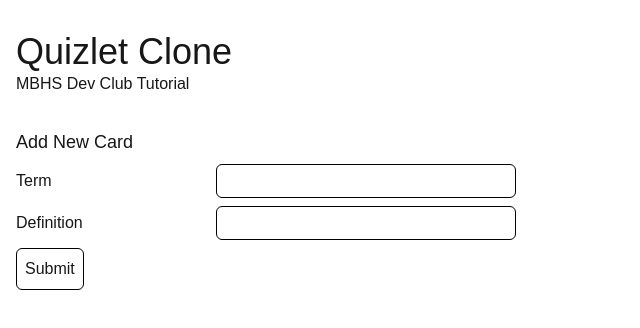
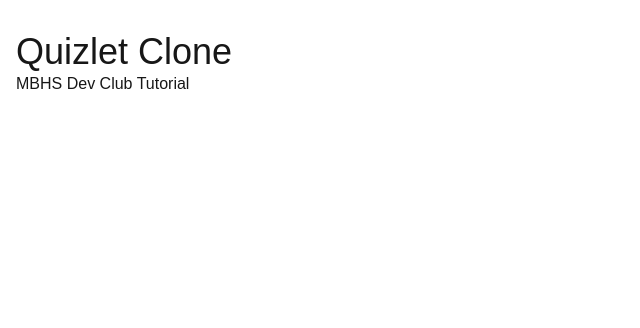
Before and after one commit to mbhsdev/quizlet, a Next.js app: page / in a window 1280 px wide. Shown: the top 328 px of the page, without its empty margins (0-640 px from the left). Built offline with nearby package versions, Linux system fonts and the light colour scheme.

Commit message:
reset page

```diff
--- a/app/page.tsx
+++ b/app/page.tsx
@@ -1,5 +1,3 @@
-"use client";
-
 import CircleButton from "@/components/CircleButton";
 import Flashcard from "@/components/Flashcard";
 import SubmitButton from "@/components/SubmitButton";
@@ -8,66 +6,10 @@
 import { useState } from "react";
 
 const Home = () => {
-  const [flashcards, setFlashcards] = useState<FlashcardType[]>([]);
-  const [side, setSide] = useState<"term" | "definition">("term");
-  const [currentCard, setCurrentCard] = useState<number>(0);
-  const [term, setTerm] = useState<string>("");
-  const [definition, setDefinition] = useState<string>("");
   return (
     <div className="px-4 py-8 h-screen">
       <h1 className="text-4xl">Quizlet Clone</h1>
       <p className="mb-8">MBHS Dev Club Tutorial</p>
-      {flashcards.length > 0 && (
-        <>
-          <Flashcard
-            flashcard={flashcards[currentCard]}
-            side={side}
-            setSide={setSide}
-          />
-          <div className="flex flex-row justify-between w-1/2 mt-8">
-            <CircleButton
-              onClick={() => {
-                console.log("Left");
-                if (currentCard > 0) setCurrentCard(currentCard - 1);
-              }}
-              text="<"
-            />
-            <p>Card: {currentCard}</p>
-            <CircleButton
-              onClick={() => {
-                console.log("Right");
-                if (currentCard < flashcards.length - 1)
-                  setCurrentCard(currentCard + 1);
-              }}
-              text=">"
-            />
-          </div>
-        </>
-      )}
-
-      <form
-        onSubmit={(e) => {
-          e.preventDefault();
-          setFlashcards([
-            ...flashcards,
-            { definition: definition, term: term },
-          ]);
-          setTerm("");
-          setDefinition("");
-        }}
-        className="mt-8"
-      >
-        <h2 className="text-lg mb-2">Add New Card</h2>
-        <div className="flex items-center justify-between w-[500px] mb-2">
-          <h3>Term</h3>
-          <TextField field={term} setField={setTerm} />
-        </div>
-        <div className="flex items-center justify-between w-[500px] mb-2">
-          <h3>Definition</h3>
-          <TextField field={definition} setField={setDefinition} />
-        </div>
-        <SubmitButton />
-      </form>
     </div>
   );
 };
```
